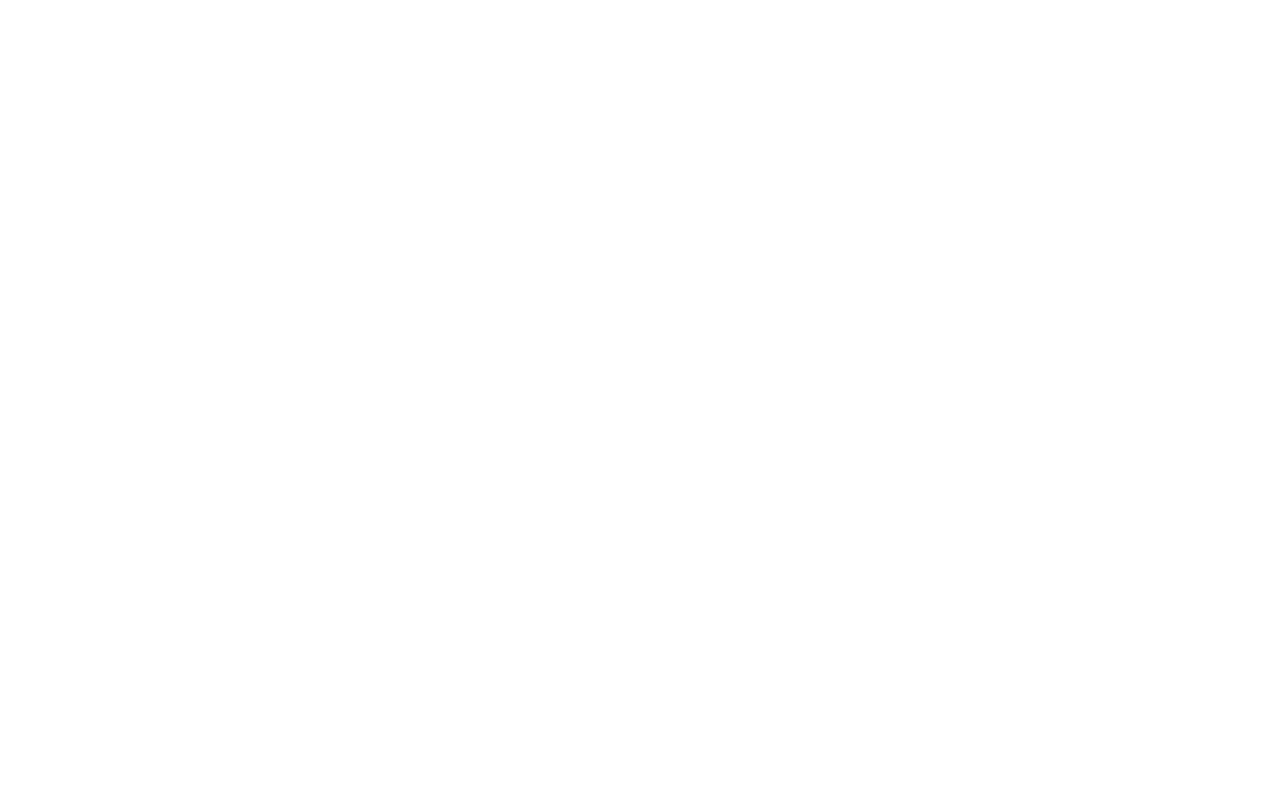
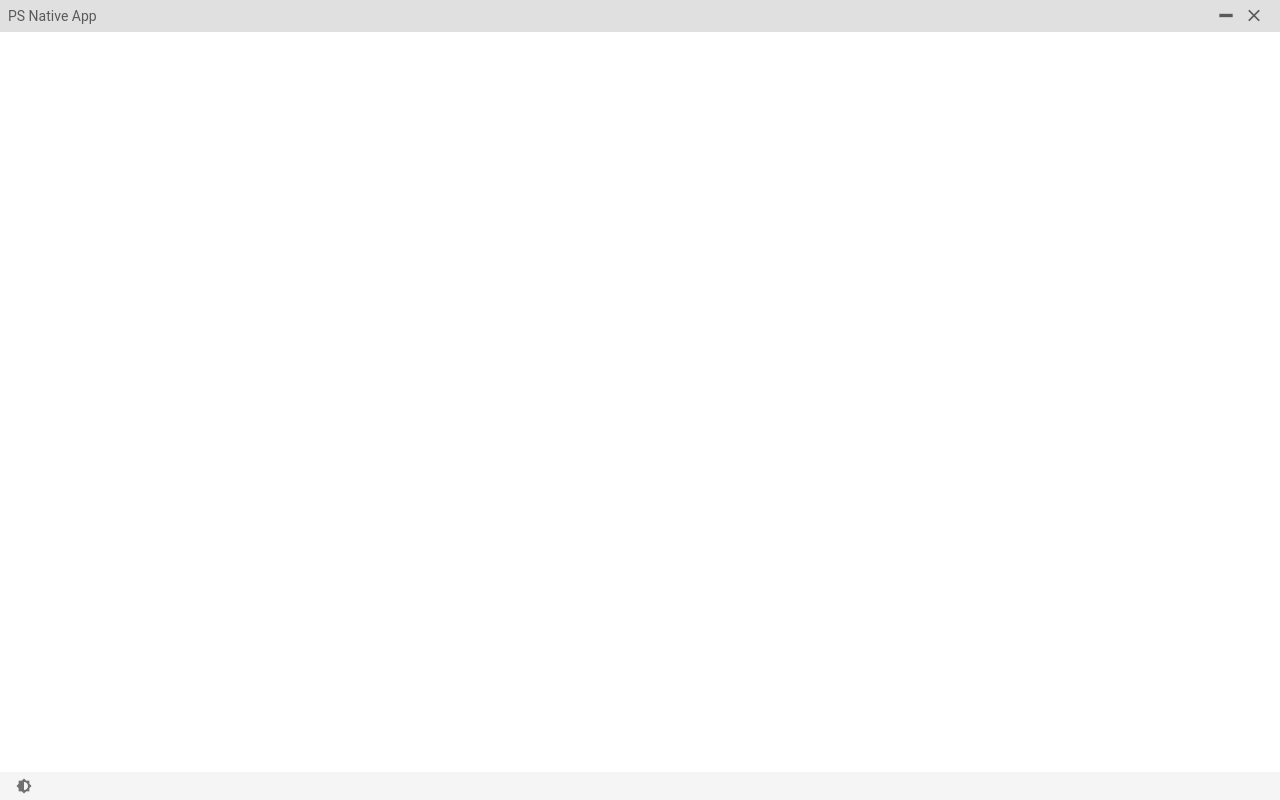
Before and after one commit to JovaanB/js-ps-app, a Vue app: page / in a window 1280 px wide. Built offline with nearby package versions, Linux system fonts and the light colour scheme; a small style sheet from the web is missing.

Commit message:
WindowBar + Footer

```diff
--- a/src/App.vue
+++ b/src/App.vue
@@ -1,15 +1,25 @@
 <template>
-  <v-app> </v-app>
+  <v-app>
+    <window-bar></window-bar>
+    <window-footer></window-footer>
+  </v-app>
 </template>
 
 <script>
+import WindowBar from "@/components/WindowBar";
+import WindowFooter from "@/components/WindowFooter";
 export default {
   name: "App",
 
-  components: {},
+  components: {
+    WindowBar,
+    WindowFooter,
+  },
 
   data: () => ({
     //
   }),
+
+  methods: {},
 };
 </script>
--- /dev/null
+++ b/src/components/WindowBar.vue
@@ -0,0 +1,20 @@
+<template>
+  <v-system-bar window app>
+    <span>PS Native App</span>
+    <v-spacer></v-spacer>
+    <v-icon @click="log('clicked')">mdi-window-minimize</v-icon>
+    <v-icon @click="log('clicked')">mdi-close</v-icon>
+  </v-system-bar>
+</template>
+
+<script>
+export default {
+  methods: {
+    log(s) {
+      console.log(s);
+    },
+  },
+};
+</script>
+
+<style></style>
--- /dev/null
+++ b/src/components/WindowFooter.vue
@@ -0,0 +1,15 @@
+<template>
+  <v-footer app>
+    <v-icon small @click="$vuetify.theme.dark = !$vuetify.theme.dark"
+      >mdi-brightness-6</v-icon
+    >
+  </v-footer>
+</template>
+
+<script>
+export default {
+  methods: {},
+};
+</script>
+
+<style></style>
```
